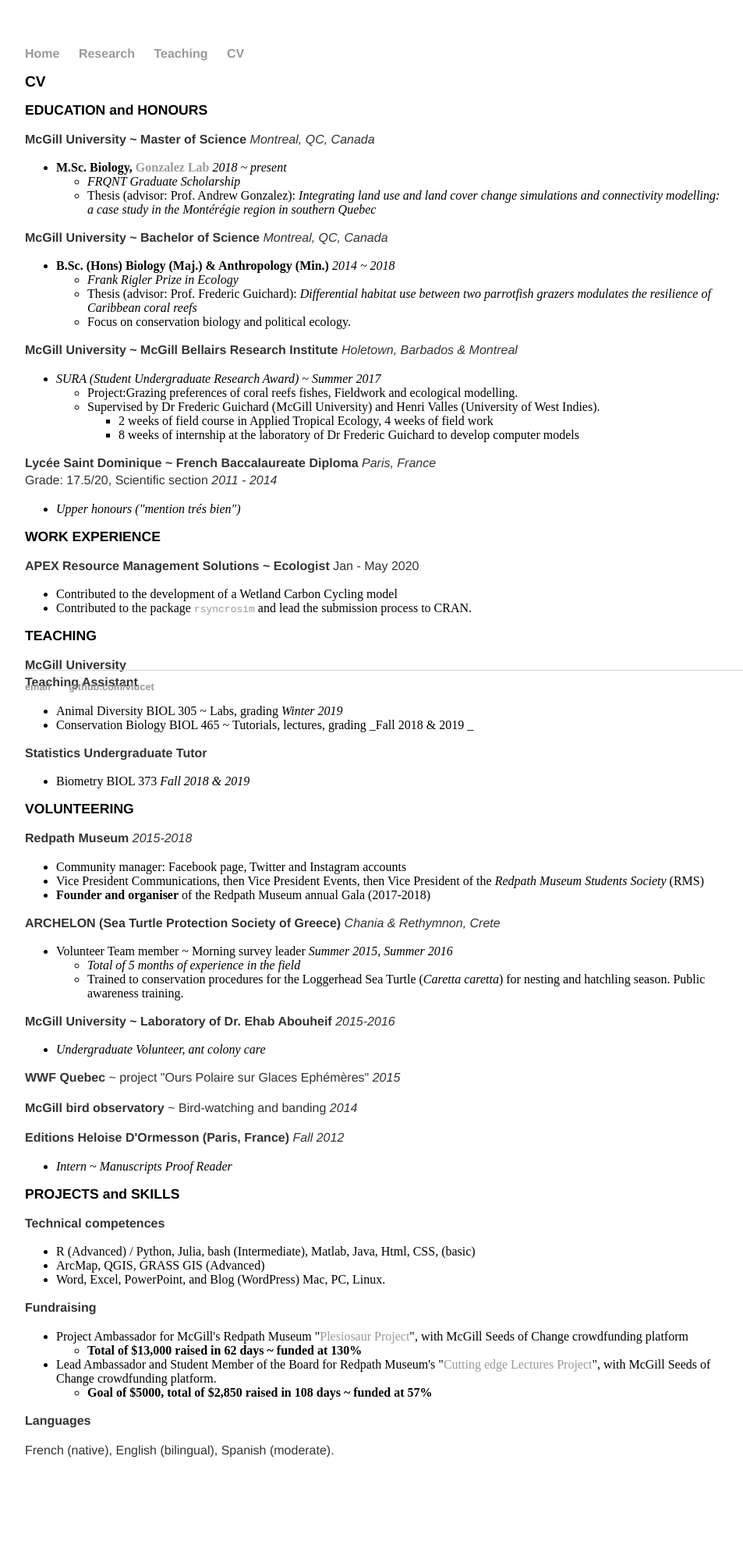
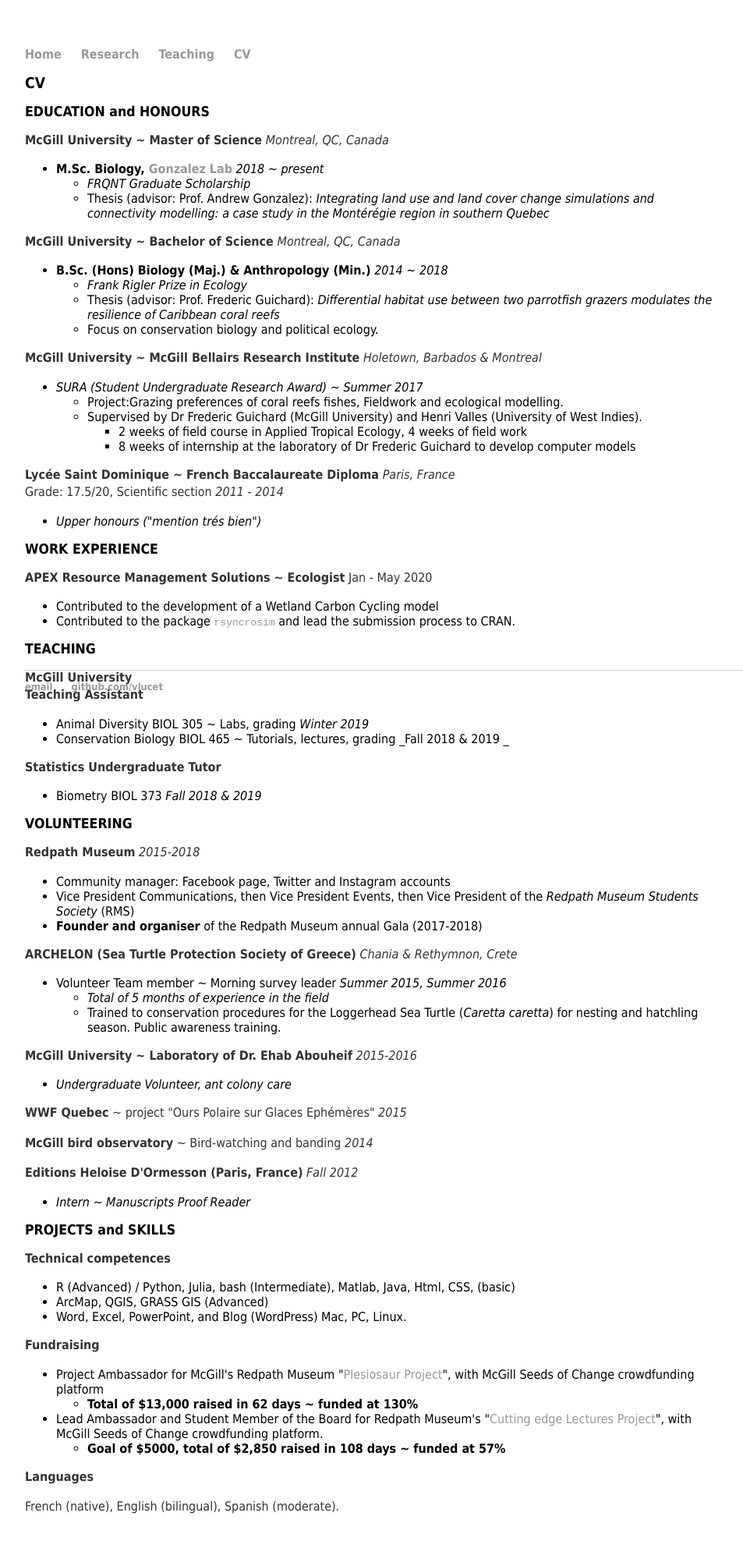
Before and after one commit to lpmi-13/vlucet.github.io, a Jekyll site: the page built from cv/index.md, in a window 1280 px wide. Shown: the whole page at 78% size, without its empty margins (160-1113 px from the left). Built offline with Jekyll 4.4.1, drawn with Linux system fonts in a browser that asks for light colours; before the commit the page ends 1931 px from its top, so only the background shows below that.

Commit message:
change foot, footer still broken

```diff
--- a/css/main.css
+++ b/css/main.css
@@ -1,9 +1,10 @@
 body {
     margin: 60px auto;
     width: 70%;
+    font-family:"Tahoma", "Geneva", "sans-serif";
 }
 nav ul, footer ul {
-    font-family:'Helvetica', 'Arial', 'Sans-Serif';
+    font-family:"Tahoma", "Geneva", "sans-serif";
     padding: 0px;
     list-style: none;
     font-weight: bold;
@@ -21,28 +22,24 @@
 }
 h1 {
     font-size: 1.2em;
-    font-family:'Helvetica', 'Arial', 'Sans-Serif';
 }
 h2 {
     font-size: 1.1em;
-    font-family:'Helvetica', 'Arial', 'Sans-Serif';
 }
 h3 {
     font-size: 1em;
-    font-family:'Helvetica', 'Arial', 'Sans-Serif';
 }
 p {
     font-size: 1em;
-    font-family:'Helvetica', 'Arial', 'Sans-Serif';
     line-height: 1.4em;
     text-align: justify;
     color: #333;
 }
 .round_img {
-  border-radius: 50%;
+  border-radius: 50%; /* round image class */
 }
 .classic_img {
-
+ /* Nothing here, classic iamge */
 }
 footer {
     border-top: 1px solid #d5d5d5;
```
